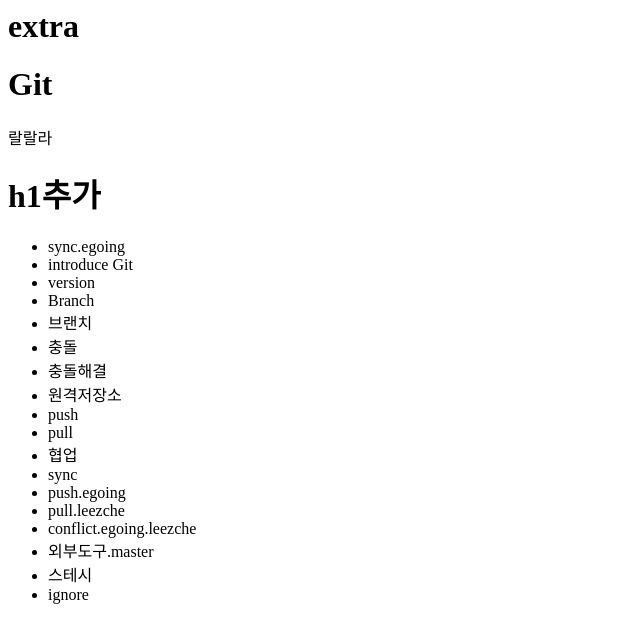
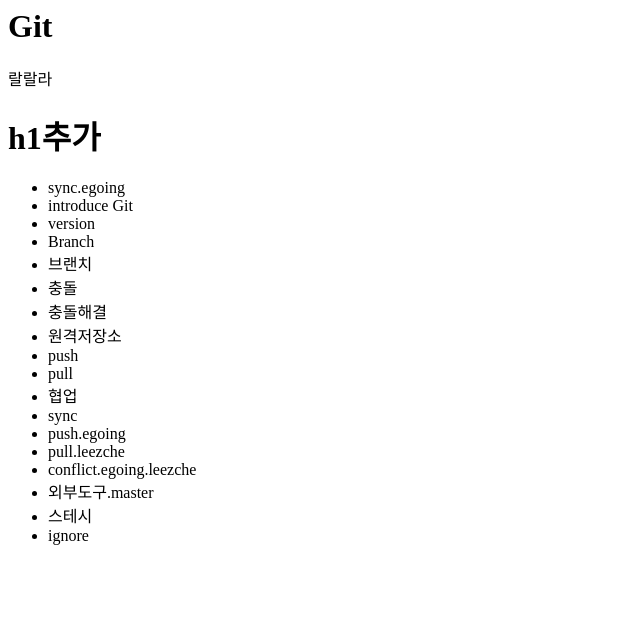
Before and after one commit to brunoid/followup_git, a plain HTML site: page index.html in a window 1280 px wide. Shown: the whole page, without its empty margins (0-640 px from the left). Drawn offline with Linux system fonts and the light colour scheme.

Commit message:
Revert "인덱스 수정"
This reverts commit a3403c141b47532bcfa416ceb1c2262c7d0b0836.

```diff
--- a/index.html
+++ b/index.html
@@ -5,7 +5,6 @@
     </head>
     <body>
         <header>
-            <h1>extra</h1>
             <h1>Git</h1>
         </header>
         <p>랄랄라</p>
```
